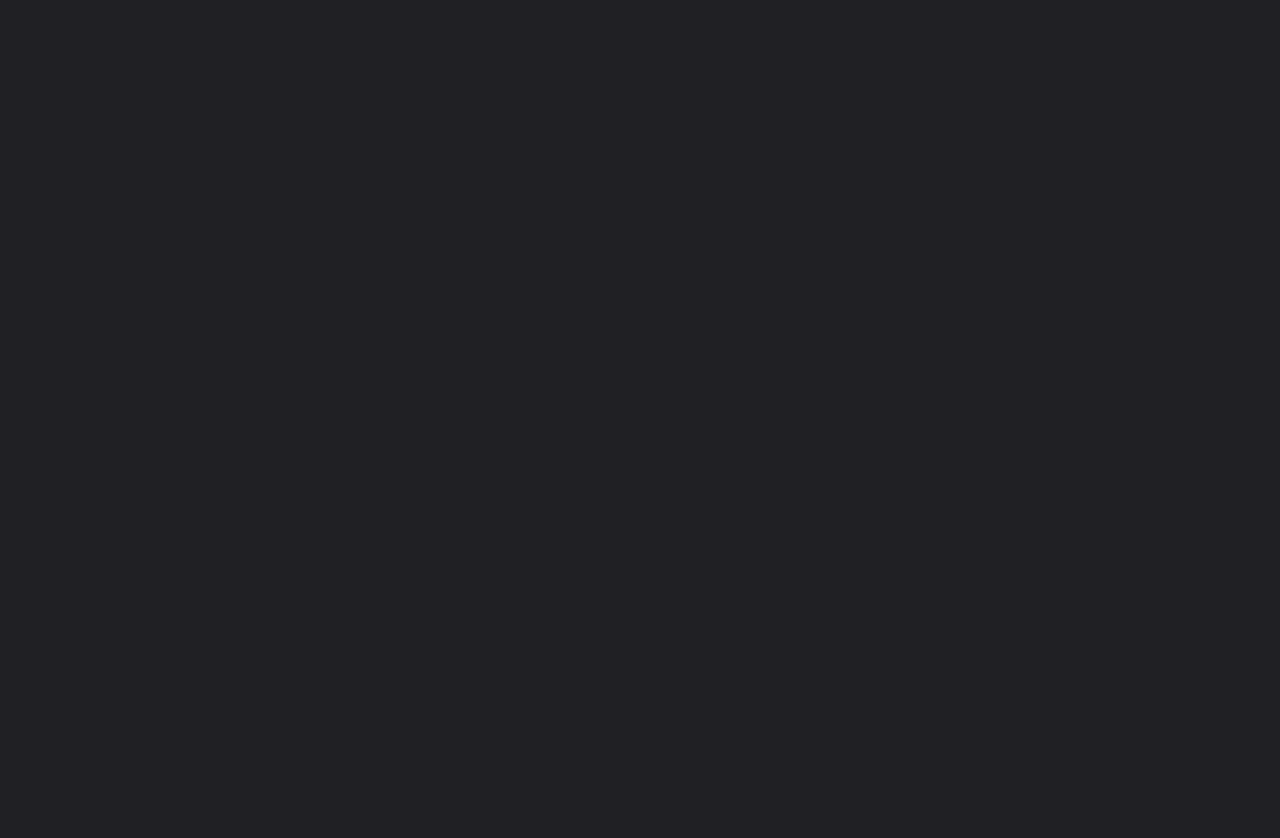
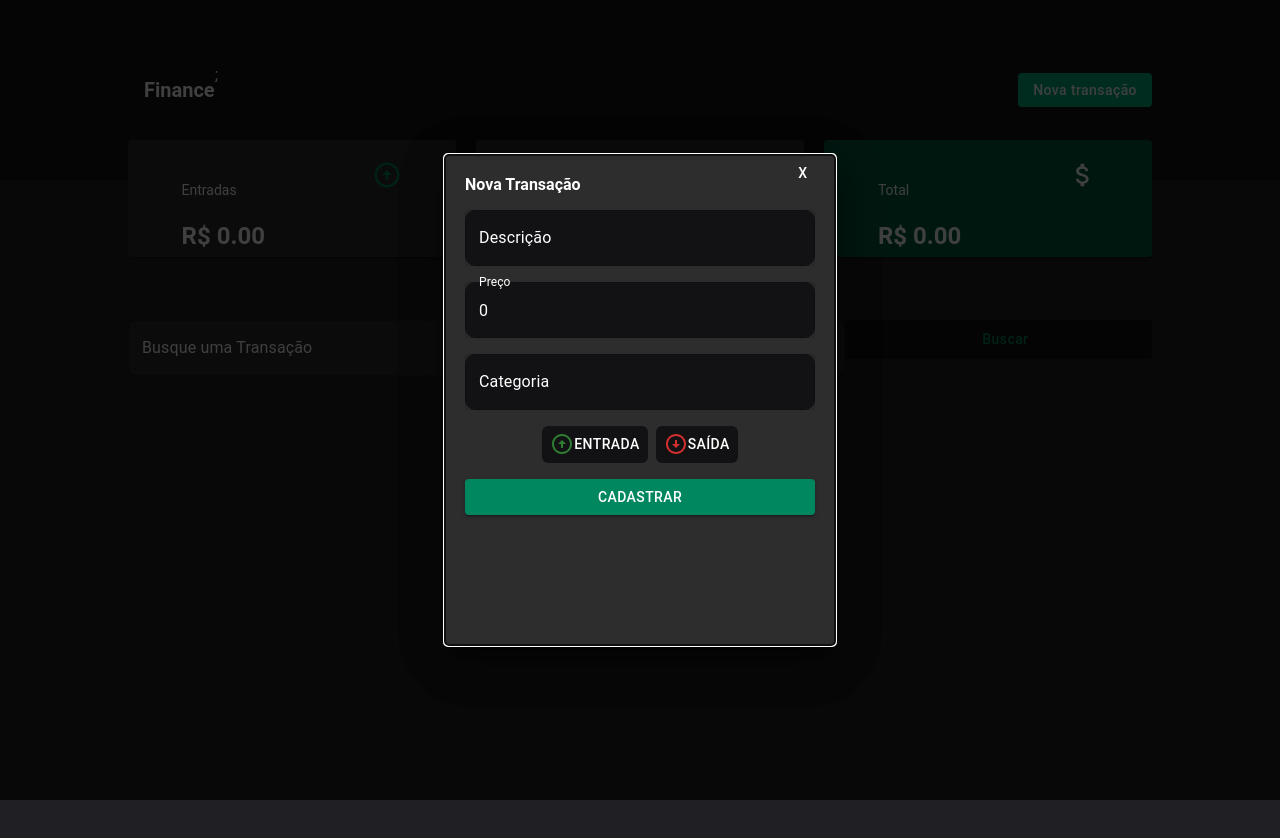
Before and after one commit to dede-ugolini/figma, a React app: page /home in a window 1280 px wide. Before the commit this address had no page. Shown: the top 838 px of the page. Before the commit the page ends 800 px from the top, so only its background shows below. Built offline with nearby package versions, Linux system fonts and the light colour scheme; some icons are missing; the HTML template or start-up script is replaced by a standard one.

Commit message:
Mudar URL de /Main para /home.

```diff
--- a/src/App.jsx
+++ b/src/App.jsx
@@ -9,7 +9,7 @@
     <BrowserRouter>
       <Routes>
         <Route path='/' element={<Login />} />
-        <Route path='/Main' element={<Main />} />
+        <Route path='/home' element={<Main />} />
       </Routes>
     </BrowserRouter>
   );
--- a/src/components/transactions/NewTransection.jsx
+++ b/src/components/transactions/NewTransection.jsx
@@ -7,7 +7,7 @@
 
   const [open, setOpen] = useState(true);
   const [description, setDescription] = useState("");
-  const [price, setPrice] = useState("");
+  const [price, setPrice] = useState(0);
   const [category, setCategory] = useState("");
   const [type, setType] = useState("entrada");
   const [success, setSuccess] = useState(false);
```
